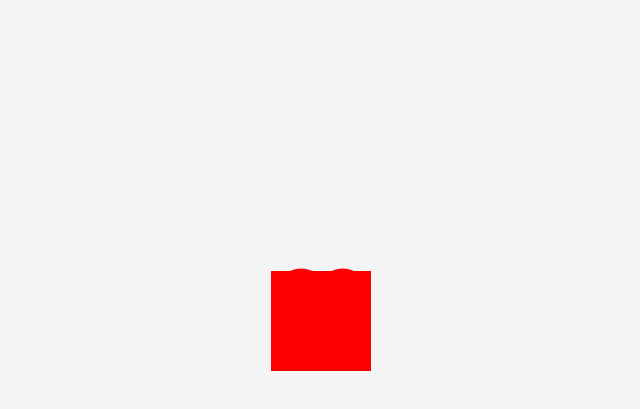
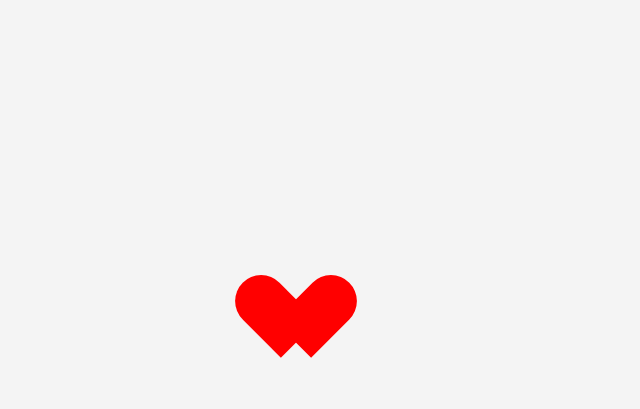
Before and after one commit to djshawk/djshawk.github.io, a plain HTML site: page index.html in a window 1280 px wide. Shown: the part 79-488 px from the top of the page, without its empty margins (319-959 px from the left). Drawn offline with Linux system fonts and the light colour scheme.

Commit message:
Update index.html

```diff
--- a/index.html
+++ b/index.html
@@ -16,7 +16,6 @@
     .heart {
       width: 100px;
       height: 100px;
-      background-color: red;
       position: absolute;
       top: 50%;
       left: 50%;
@@ -36,15 +35,13 @@
     }
 
     .heart:before {
-      left: 50px;
-      transform: rotate(-45deg);
-      transform-origin: 0 100%;
+      left: 0;
+      transform: translateX(-50%) rotate(-45deg);
     }
 
     .heart:after {
-      left: 0;
-      transform: rotate(45deg);
-      transform-origin: 100% 100%;
+      left: 50px;
+      transform: translateX(-50%) rotate(45deg);
     }
 
     @keyframes pulse {
```
